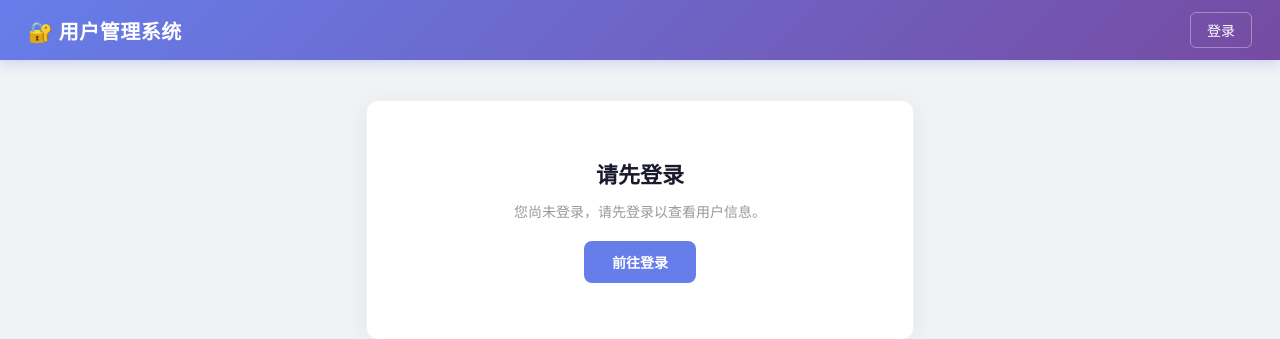
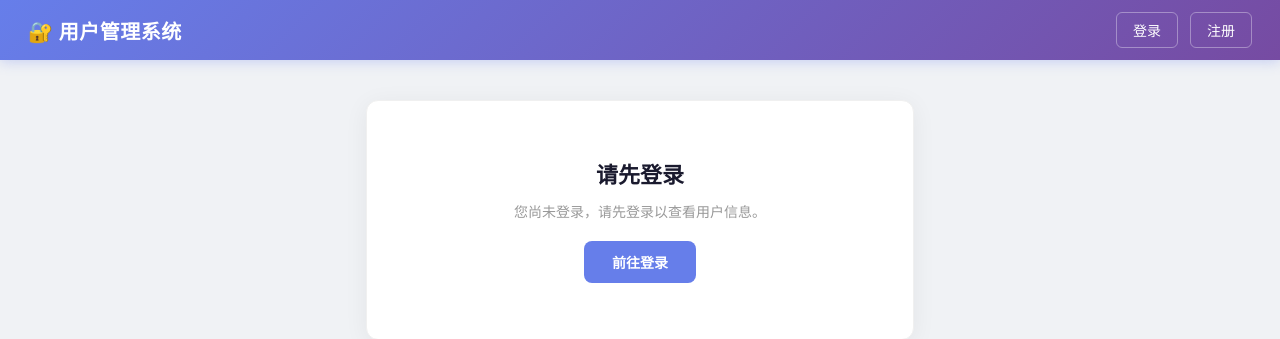
Before and after one commit to ruanyi101/flask-project-push, a Flask app: page / in a window 1280 px wide. Shown: the top 339 px of the page. Run offline with Flask 3, Linux system fonts and the light colour scheme.

Commit message:
add register link to nav

```diff
--- a/templates/base.html
+++ b/templates/base.html
@@ -17,6 +17,7 @@
                 <a href="/logout" class="nav-link nav-link-danger">退出登录</a>
             {% else %}
                 <a href="/login" class="nav-link">登录</a>
+                <a href="/register" class="nav-link">注册</a>
             {% endif %}
         </div>
     </nav>
```
